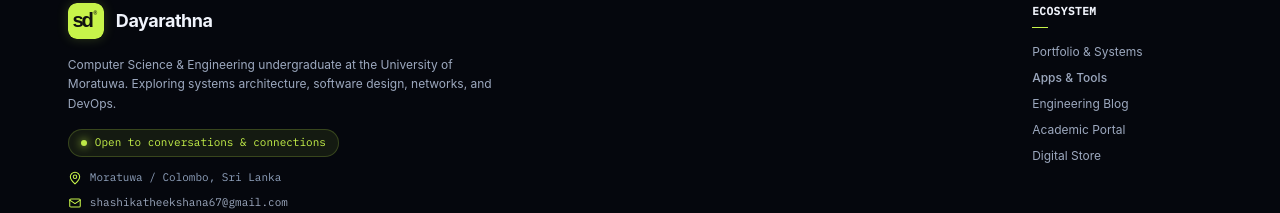
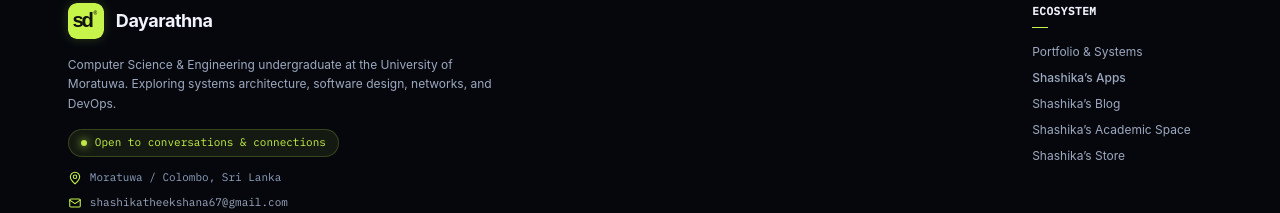
Before and after one commit to shashika-mora/dayarathna-apps, a Next.js app: page / in a window 1280 px wide. Shown: the part 3388-3601 px from the top of the page. Built offline with nearby package versions, Linux system fonts and the light colour scheme.

Commit message:
fix(security): harden deployment ignore rules, add script permissions rationale, and standardize ecosystem labels

```diff
--- a/src/components/Footer.tsx
+++ b/src/components/Footer.tsx
@@ -70,22 +70,22 @@ export default function Footer() {
               </li>
               <li>
                 <Link href="/" className="text-[#c7f44a] font-medium">
-                  Apps &amp; Tools
+                  Shashika’s Apps
                 </Link>
               </li>
               <li>
                 <a href="https://blog.dayarathna.com" className="text-[#9da9bf] hover:text-[#c7f44a] transition-colors">
-                  Engineering Blog
+                  Shashika’s Blog
                 </a>
               </li>
               <li>
                 <a href="https://academic.dayarathna.com" className="text-[#9da9bf] hover:text-[#c7f44a] transition-colors">
-                  Academic Portal
+                  Shashika’s Academic Space
                 </a>
               </li>
               <li>
                 <a href="https://store.dayarathna.com" className="text-[#9da9bf] hover:text-[#c7f44a] transition-colors">
-                  Digital Store
+                  Shashika’s Store
                 </a>
               </li>
             </ul>
--- a/src/components/Header.tsx
+++ b/src/components/Header.tsx
@@ -9,7 +9,7 @@ export default function Header() {
         <Link
           href="/"
           className="brand group flex items-center gap-3 transition-opacity hover:opacity-90 focus-visible:outline-2 focus-visible:outline-offset-4 focus-visible:outline-[#c7f44a]"
-          aria-label="Shashika Apps Home"
+          aria-label="Shashika’s Apps Home"
         >
           <Image
             src="/favicon.svg"
--- a/src/data/apps.ts
+++ b/src/data/apps.ts
@@ -31,7 +31,7 @@ export const APPS: AppItem[] = [
     ],
     requirements: [
       'Windows 10 or Windows 11',
-      'Native powercfg.exe command line tool'
+      'Native powercfg.exe command line tool (standard user privileges suffice for switching preset schemes)'
     ]
   },
   {
@@ -205,13 +205,14 @@ export const APPS: AppItem[] = [
     ],
     installation: [
       'Clone https://github.com/shashika-mora/wife-passwords',
-      'Right-click show_wifi.cmd and select Run as administrator',
+      'Inspect show_wifi.cmd in any text editor to verify command logic before running',
+      'Right-click show_wifi.cmd and select Run as administrator (required by Windows to retrieve cleartext profile keys via netsh)',
       'Select option S to show profiles and enter the profile number'
     ],
     requirements: [
       'Windows 10 or 11',
       'WLAN adapter',
-      'Administrator privileges for key recovery'
+      'Administrator privileges (required by Windows netsh to reveal stored profile credentials)'
     ]
   }
 ];
```
Also changed, not shown: firebase.json, 1 other file (tests, documents, lock files or other folders).
